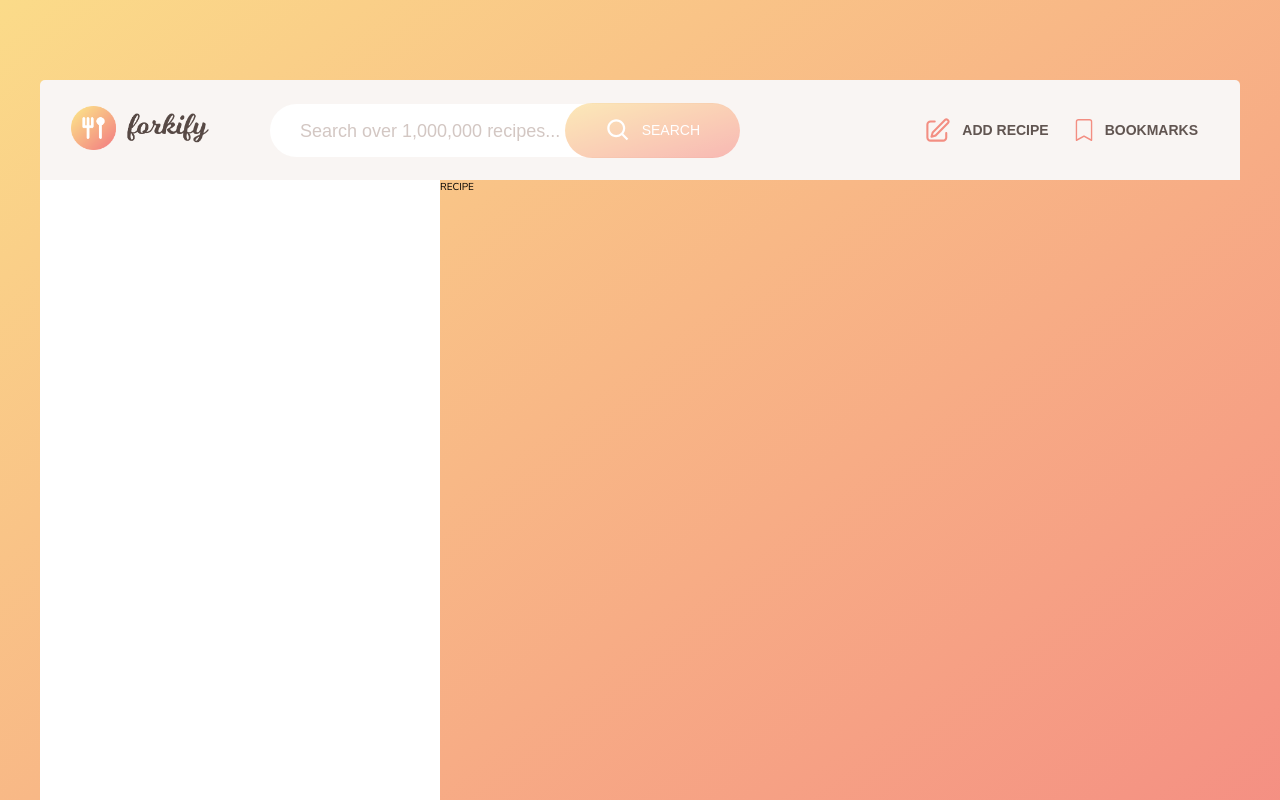
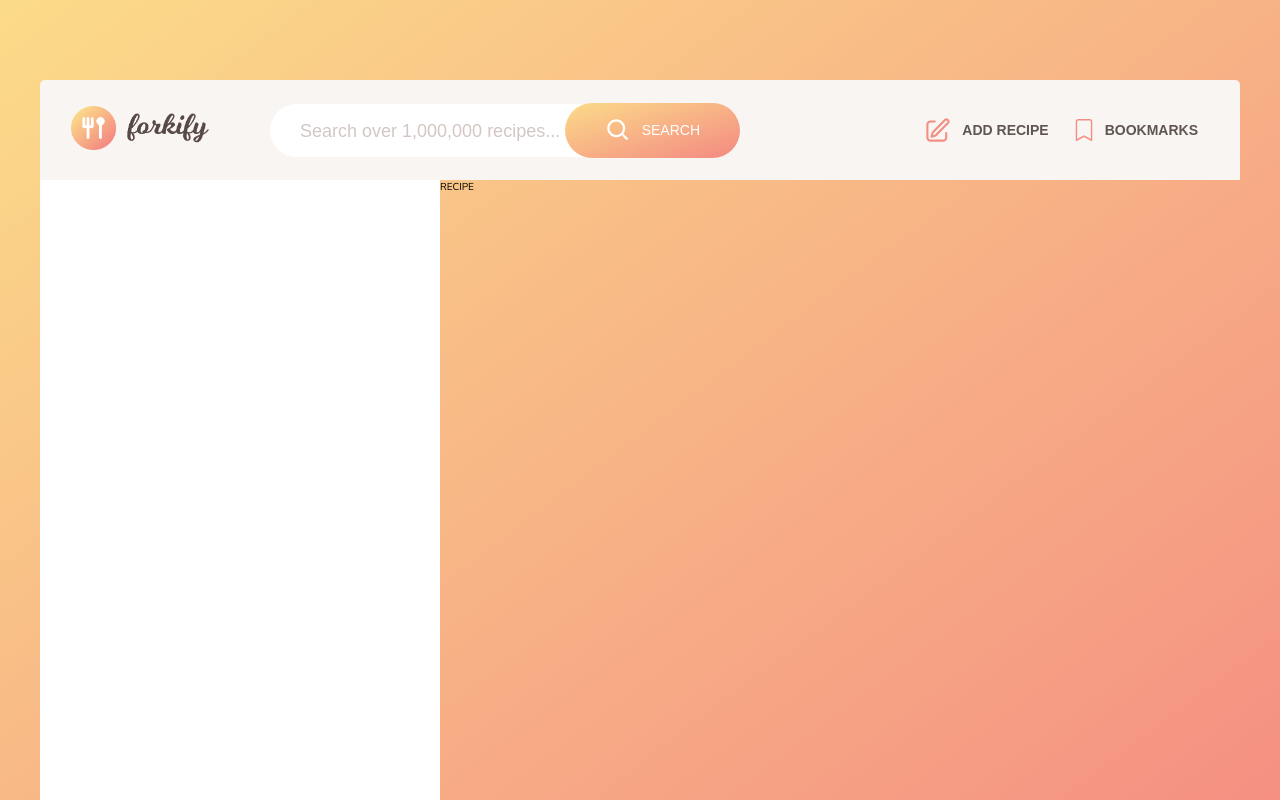
Before and after one commit to andrea-mono/forkify, a Vue app: page / in a window 1280 px wide. Shown: the top 800 px of the page. Built offline with nearby package versions, Linux system fonts and the light colour scheme.

Commit message:
fix: search button doesn't show when disabled

```diff
--- a/src/components/UI/AppButton.vue
+++ b/src/components/UI/AppButton.vue
@@ -44,7 +44,6 @@ export default {
     }
 
     &:disabled {
-      opacity: 60%;
       cursor: default;
     }
   }
```
